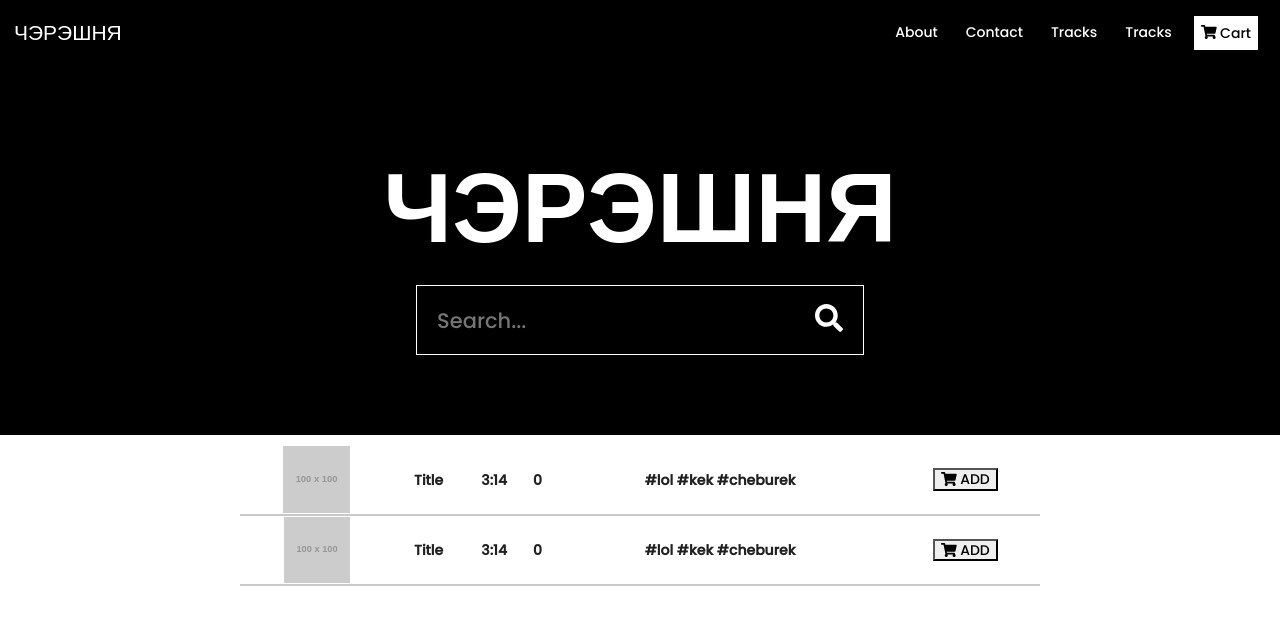
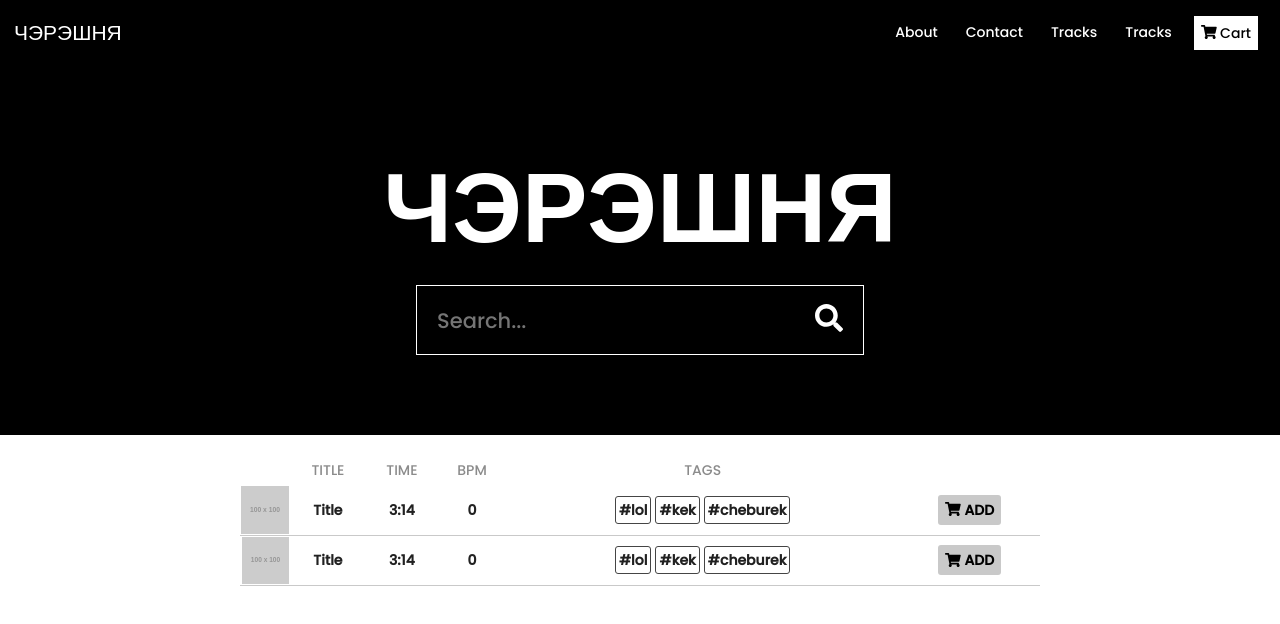
Before and after one commit to nikita-nikita-nikita/client_dev, a React (Create React App) app in the folder lab_3/: page / in a window 1280 px wide. Shown: the top 624 px of the page. Built offline with nearby package versions, Linux system fonts and the light colour scheme.

Commit message:
updated table

```diff
--- a/lab_3/src/components/tracksTable/stylesTracksTable.scss
+++ b/lab_3/src/components/tracksTable/stylesTracksTable.scss
@@ -3,6 +3,24 @@
         width: 90%;
         max-width: 800px;
         margin: 0 auto;
-        margin-top: 10px;
+        margin-top: 20px;
+
+        tr:not(:first-child){
+            &:hover{
+                cursor: pointer;
+                background: #e0e0e0;
+            }
+        }
+
+
     }
 }
+
+.table-head{
+    td{
+        height: 30px;
+        color: #8b8b8b;
+        font-weight: normal;
+        border: 0;
+    }
+}
--- a/lab_3/src/components/tracksTable/track/stylesTrack.scss
+++ b/lab_3/src/components/tracksTable/track/stylesTrack.scss
@@ -1,12 +1,33 @@
 td{
-    border-bottom: 2px solid #c9c9c9;
-    height: 70px;
+    border-bottom: 1px solid #c9c9c9;
+    height: 50px;
     text-align: center;
     font-weight: bold;
 }
 
 .td-img{
+    width: 50px;
     img{
         height: 100%;
     }
 }
+
+.cart_button{
+    border: 0;
+    padding: 7px;
+    background: #c9c9c9;
+    font-weight: bold;
+    border-radius: 3px;
+
+    &:hover{
+        color: #c9c9c9;
+        background: #2a2a2a;
+    }
+}
+
+.tag{
+    border: 1px solid #454545;
+    padding: 3px;
+    margin: 2px;
+    border-radius: 3px;
+}
--- a/lab_3/src/components/tracksTable/track/track.jsx
+++ b/lab_3/src/components/tracksTable/track/track.jsx
@@ -19,10 +19,12 @@ const Track = () =>
                 0
             </td>
             <td>
-                #lol #kek #cheburek
+                <b className="tag">#lol</b>
+                <b className="tag">#kek</b>
+                <b className="tag">#cheburek</b>
             </td>
             <td>
-                <button><FontAwesomeIcon icon={faShoppingCart}/> ADD</button>
+                <button className="cart_button"><FontAwesomeIcon icon={faShoppingCart}/> ADD</button>
             </td>
         </tr>
     );
--- a/lab_3/src/components/tracksTable/tracksTable.jsx
+++ b/lab_3/src/components/tracksTable/tracksTable.jsx
@@ -1,11 +1,29 @@
 import React from "react";
 import "./stylesTracksTable.scss";
 import Track from "./track"
+import {FontAwesomeIcon} from "@fortawesome/react-fontawesome";
+import {faShoppingCart} from "@fortawesome/free-solid-svg-icons";
 
 const TracksTable = ({tracks}) =>
     (
         <div className="tracks-table">
             <table cellSpacing={0}>
+                <tr className="table-head">
+                    <td></td>
+                    <td>
+                        TITLE
+                    </td>
+                    <td>
+                        TIME
+                    </td>
+                    <td>
+                        BPM
+                    </td>
+                    <td>
+                        TAGS
+                    </td>
+                    <td></td>
+                </tr>
                 <Track/>
                 <Track/>
             </table>
```
